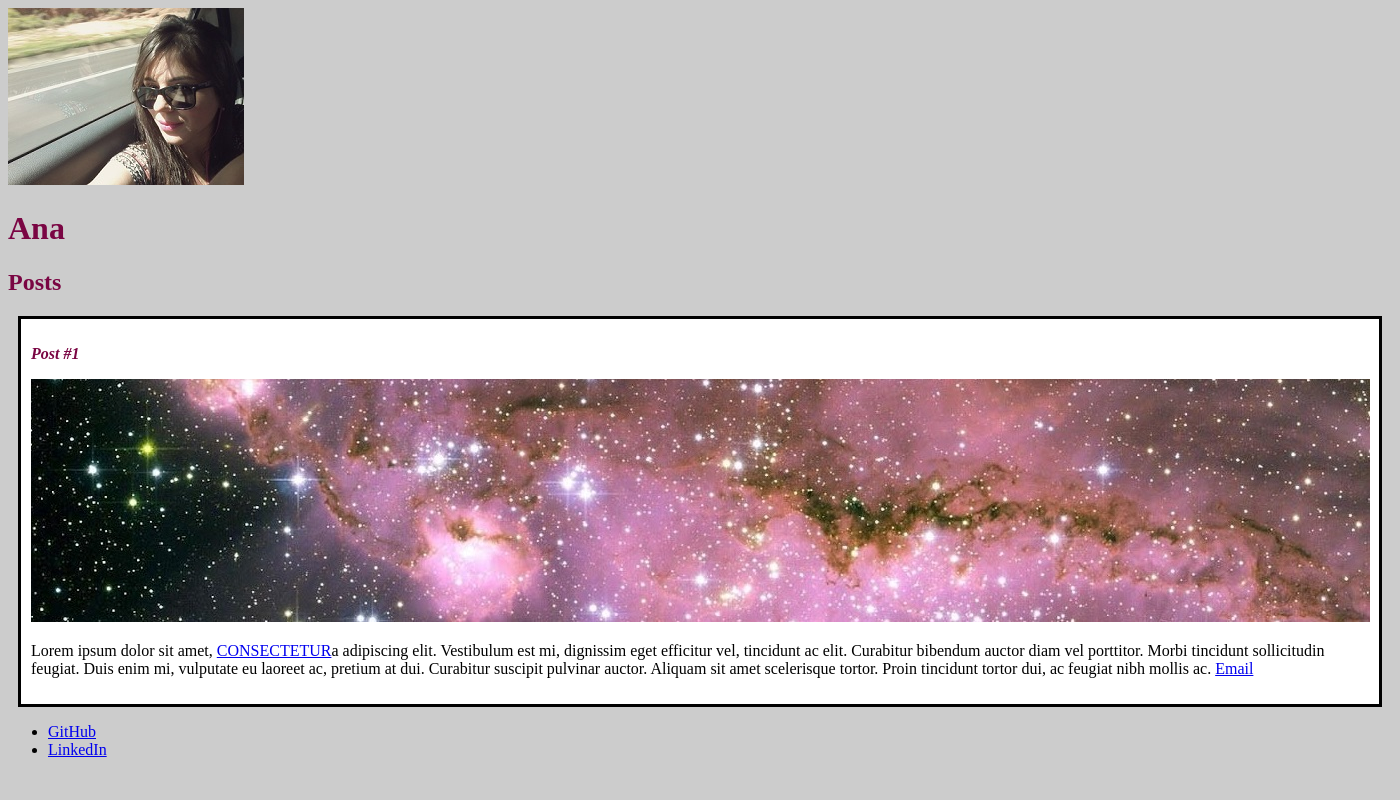
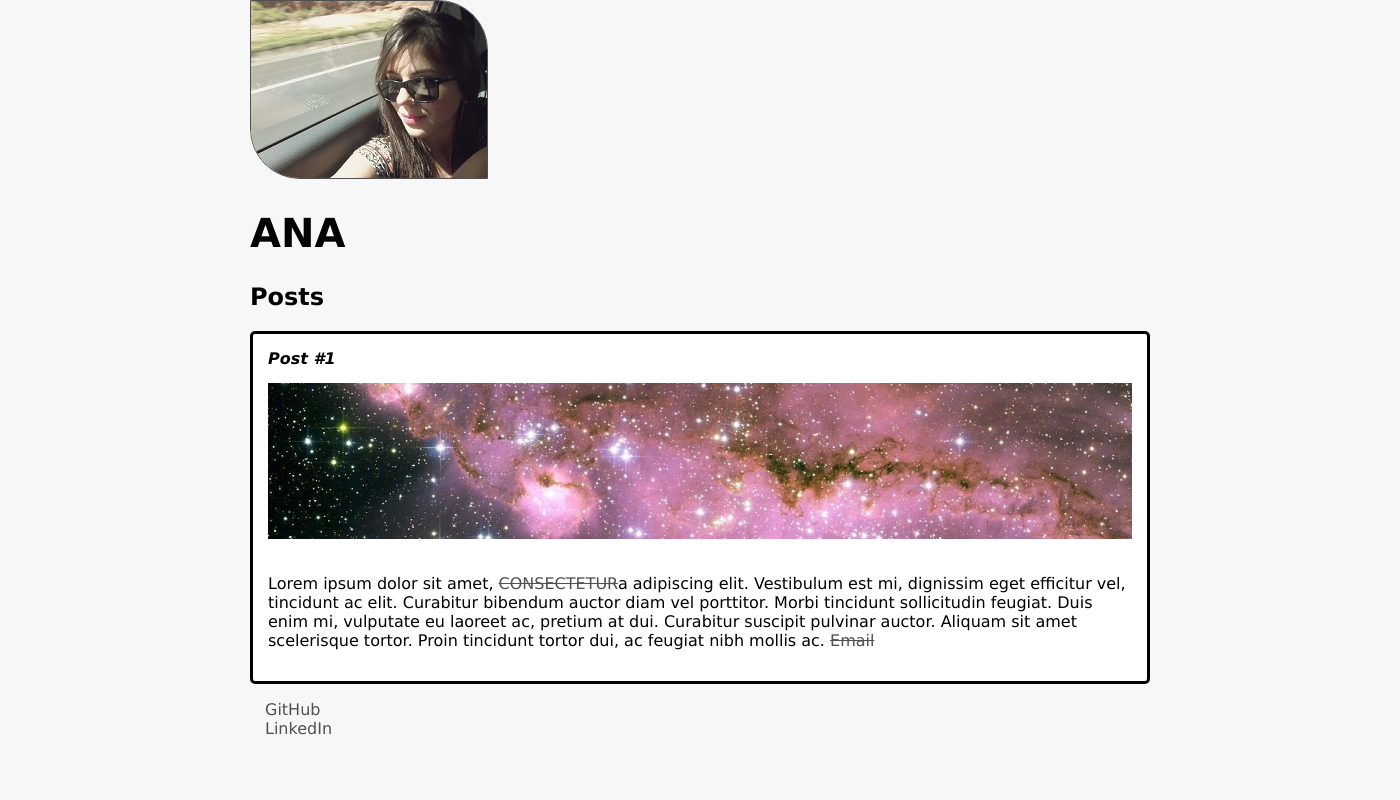
Before and after one commit to anamrcnds/DIO, a PHP site: page / in a window 1400 px wide. Run offline with PHP 8.4, Linux system fonts and the light colour scheme.

Commit message:
Estilização final

```diff
--- a/Bootcamp Spread/Módulo II - HTML CSS3/HTML CSS3/index.html
+++ b/Bootcamp Spread/Módulo II - HTML CSS3/HTML CSS3/index.html
@@ -9,7 +9,7 @@
 </head>
 <body>
     <header>
-        <img src="img/avatar.jpg" alt="Imagem de Ana"">
+        <img src="img/avatar.jpg" alt="Imagem de Ana" class="photo">
         <h1 id="title">Ana</h1>
     </header>
     <section>
@@ -19,9 +19,9 @@
         <article class="post">
             <header>
                 <h3 class="post_title">Post #1</h3>
-                <img src="img/capa.jpg" alt="Galáxia estrelada">
+                <img src="img/capa.jpg" alt="Galáxia estrelada" class="post_image">
             </header>
-            <p>
+            <p class="'post_content">
                 Lorem ipsum dolor sit amet, <a href="https://lipsum.com/feed/html" target="_blank">CONSECTETUR</a>a adipiscing elit. Vestibulum est mi, dignissim eget efficitur vel, tincidunt ac elit. Curabitur bibendum auctor diam vel porttitor. Morbi tincidunt sollicitudin feugiat. Duis enim mi, vulputate eu laoreet ac, pretium at dui. Curabitur suscipit pulvinar auctor. Aliquam sit amet scelerisque tortor. Proin tincidunt tortor dui, ac feugiat nibh mollis ac.
 
                 <a href="mailto:amarcondesjor@gmail.com" target="_blank">Email</a>
@@ -29,7 +29,7 @@
         </article>
     </section>
     <footer>
-        <ul>
+        <ul class="contacts_list">
             <li>
                 <a href="https://github.com/anamrcnds" target="_blank">GitHub</a>
             </li>
--- a/Bootcamp Spread/Módulo II - HTML CSS3/HTML CSS3/style.css
+++ b/Bootcamp Spread/Módulo II - HTML CSS3/HTML CSS3/style.css
@@ -1,19 +1,61 @@
 body{
-    background-color: #ccc;
+    background-color: #f7f7f7;
+    font-family: verdana;
+    max-width: 900px;
+    margin: auto;
+}
+
+.photo{
+    border: 1px solid #505050;
+    border-radius: 0px 50px;
 }
 
 #title, .subtitle, .post_title {
-    color: rgb(122, 5, 67);
+    color: 505050;
 }
 
 .post_title {
     font-size: 16px;
     font-style: italic;
+    margin: 0;
+    margin-bottom: 15px;
+}
+
+#title{
+    font-size: 40px;
+    text-transform: uppercase;
+}
+
+a{
+    text-decoration: line-through;
+    color: #505050;
 }
 
 .post {
     background-color: white;
-    padding: 10px;
+    padding: 15px;
     border: 3px solid #000;
-    margin: 10px;
+    margin-bottom: 15px;
+    border-radius: 5px;
 }
+
+.post_content{
+    margin: 0;
+    margin-bottom: 15px;
+    text-transform: capitalize;
+    text-align: justify;
+}
+
+.post_image{
+    margin-bottom: 15px;
+    width: 100%;
+}
+
+.contacts_list {
+    list-style-type: none;
+    padding-left: 15px;
+}
+
+.contacts_list li a {
+    text-decoration: none;
+}
```
